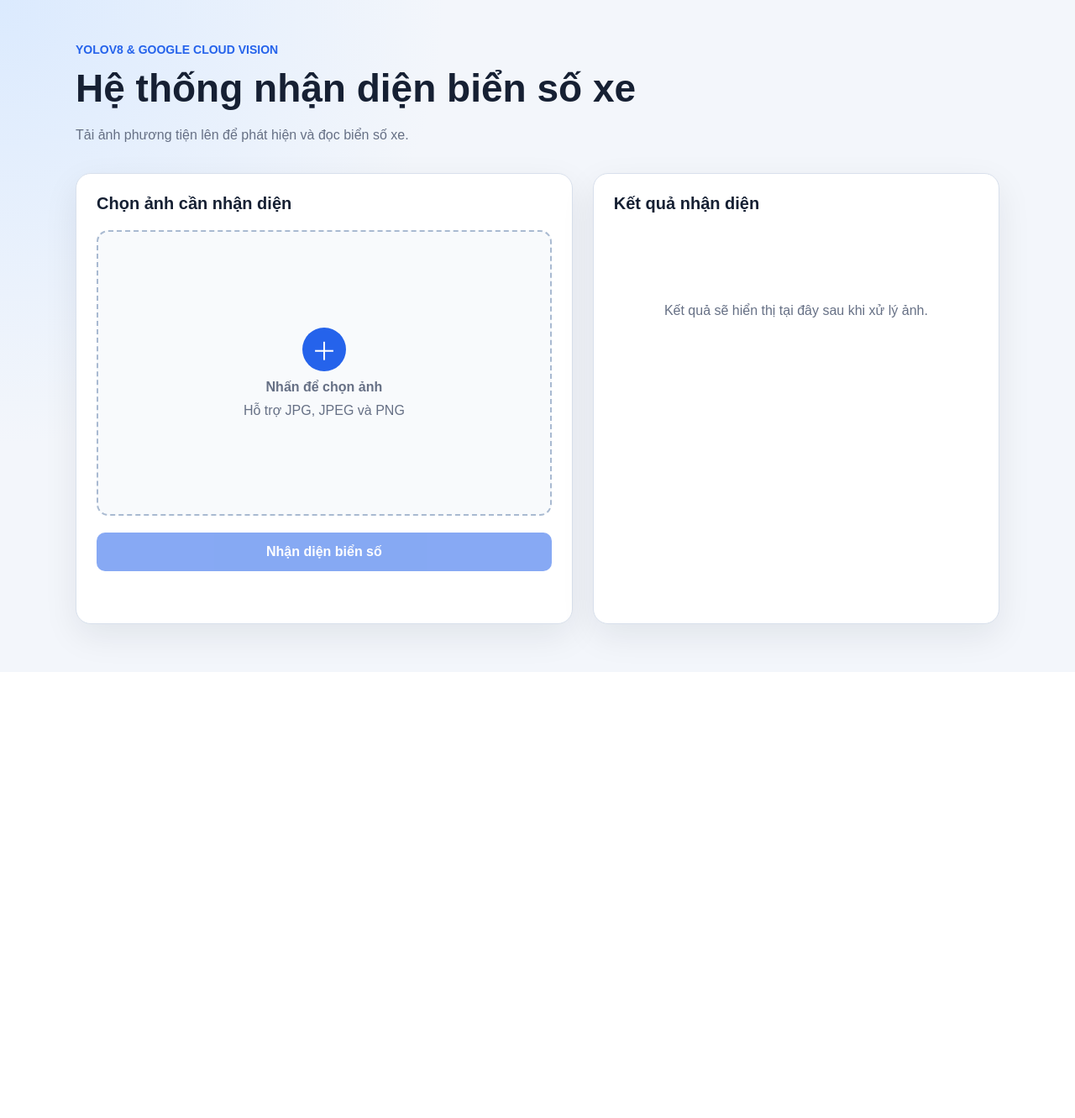
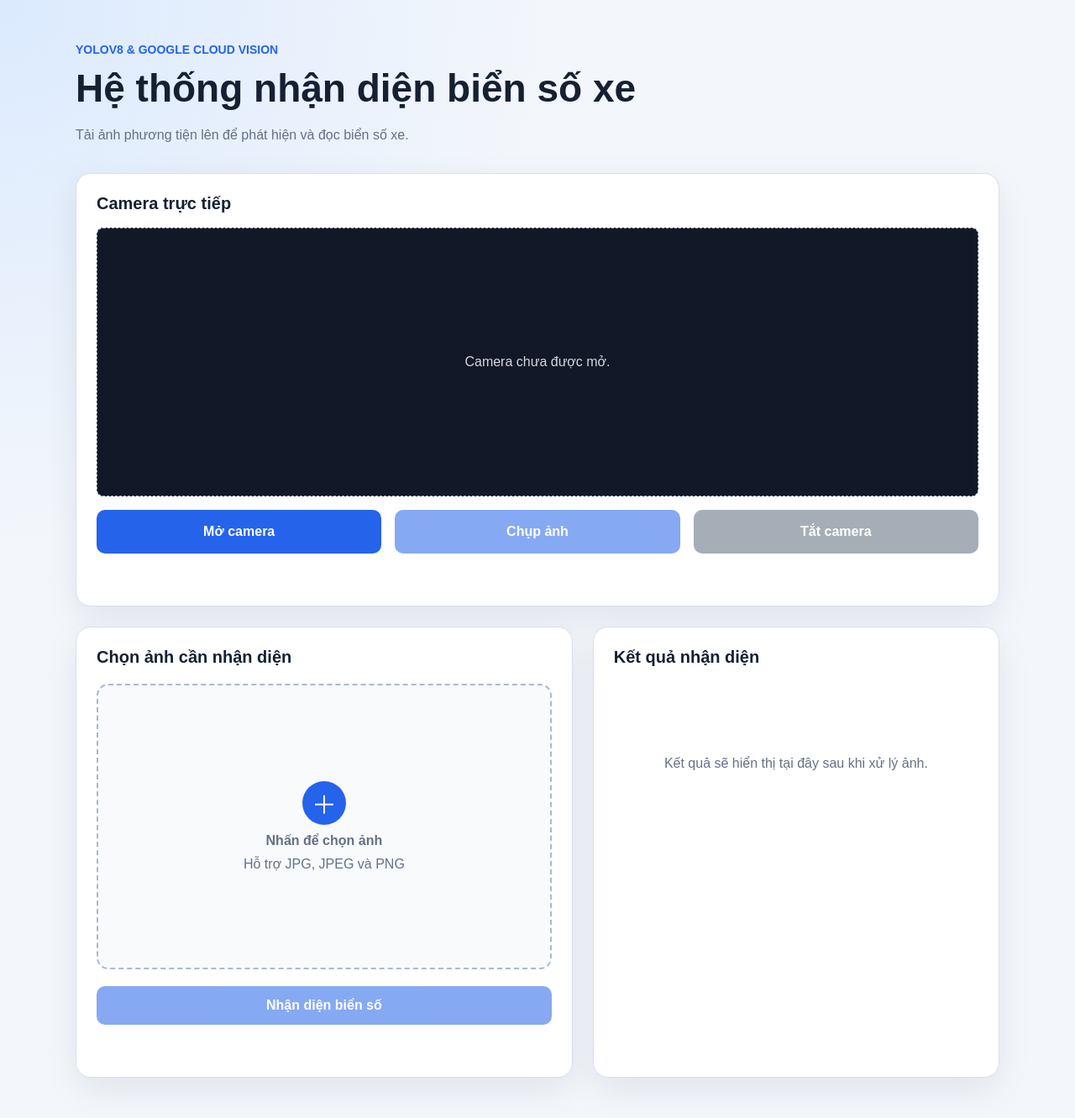
Before and after one commit to congtai633/nhan_dien_bien_so_xe, a Python web app: template templates/index.html in a window 1280 px wide. Shown: the whole page at 84% size. Before the commit the page ends 790 px from the top, so only its background shows below. Run offline with Jinja, Linux system fonts and the light colour scheme; the template is opened without the code that fills it, so the values that code supplies are empty.

Commit message:
xai camera de chup hinh

```diff
--- a/static/css/style.css
+++ b/static/css/style.css
@@ -206,4 +206,54 @@ button:disabled {
     .upload-area {
         min-height: 260px;
     }
+    .camera-actions {
+        grid-template-columns: 1fr;
+    }
 }
+
+
+
+.camera-panel {
+    margin: 24px 0;
+}
+
+.camera-frame {
+    min-height: 320px;
+    display: grid;
+    place-items: center;
+    overflow: hidden;
+    border: 1px dashed #aab7b8;
+    border-radius: 8px;
+    background: #111827;
+}
+
+#camera {
+    display: block;
+    width: 100%;
+    max-height: 520px;
+    object-fit: contain;
+}
+
+#camera-placeholder {
+    color: #d5d8dc;
+}
+
+.camera-actions {
+    display: grid;
+    grid-template-columns: repeat(3, minmax(0, 1fr));
+    gap: 16px;
+    margin-top: 16px;
+}
+
+.camera-actions button {
+    width: 100%;
+    min-height: 52px;
+}
+
+.secondary-button {
+    background: #5d6d7e;
+}
+
+#camera-canvas {
+    display: none;
+}
--- a/static/js/app.js
+++ b/static/js/app.js
@@ -14,7 +14,19 @@ const confidence = document.getElementById("confidence");
 const rawText = document.getElementById("rawText");
 const resultStatus = document.getElementById("resultStatus");
 
+const camera = document.querySelector("#camera");
+const cameraPlaceholder = document.querySelector("#camera-placeholder");
+const openCameraButton = document.querySelector("#open-camera");
+const closeCameraButton = document.querySelector("#close-camera");
+const message = document.querySelector("#message");
+
+const captureCameraButton = document.querySelector("#capture-camera");
+const cameraCanvas = document.querySelector("#camera-canvas");
+const previewTitle = document.querySelector("#preview-title");
+
+let cameraStream = null;
 let previewUrl = null;
+let selectedImageFile = null;
 
 imageInput.addEventListener("change", () => {
     const file = imageInput.files[0];
@@ -27,28 +39,36 @@ imageInput.addEventListener("change", () => {
         URL.revokeObjectURL(previewUrl);
     }
 
+    selectedImageFile = file;
     previewUrl = URL.createObjectURL(file);
 
     previewImage.src = previewUrl;
     previewImage.hidden = false;
     uploadPlaceholder.hidden = true;
+    previewTitle.textContent = "Ảnh đã chọn từ máy";
     scanButton.disabled = false;
 
     statusMessage.textContent = "";
+    resetResult();
 });
 
 form.addEventListener("submit", async (event) => {
     event.preventDefault();
 
-    const file = imageInput.files[0];
-
-    if (!file) {
-        showStatus("Vui lòng chọn một ảnh.", "error");
+    if (!selectedImageFile) {
+        showStatus(
+            "Vui lòng chọn ảnh hoặc chụp một khung hình.",
+            "error"
+        );
         return;
     }
 
     const formData = new FormData();
-    formData.append("image", file);
+    formData.append(
+        "image",
+        selectedImageFile,
+        selectedImageFile.name
+    );
 
     setLoading(true);
     showStatus("Đang nhận diện biển số...", "");
@@ -101,3 +121,139 @@ function showStatus(message, type) {
     statusMessage.textContent = message;
     statusMessage.className = `status ${type}`;
 }
+
+function resetResult() {
+    emptyResult.hidden = false;
+    resultContent.hidden = true;
+}
+
+openCameraButton.addEventListener("click", async () => {
+    if (!navigator.mediaDevices?.getUserMedia) {
+        message.textContent =
+            "Trình duyệt này không hỗ trợ mở camera.";
+        return;
+    }
+
+    try {
+        message.textContent =
+            "Đang yêu cầu quyền sử dụng camera...";
+
+        cameraStream =
+            await navigator.mediaDevices.getUserMedia({
+                video: {
+                    facingMode: {
+                        ideal: "environment",
+                    },
+                },
+                audio: false,
+            });
+
+        camera.srcObject = cameraStream;
+
+        camera.hidden = false;
+        cameraPlaceholder.hidden = true;
+
+        openCameraButton.disabled = true;
+        captureCameraButton.disabled = false;
+        closeCameraButton.disabled = false;
+
+        message.textContent = "Camera đang hoạt động.";
+    } catch (error) {
+        message.textContent =
+            "Không thể mở camera. Hãy kiểm tra quyền camera.";
+    }
+});
+
+function stopCamera() {
+    if (cameraStream) {
+        cameraStream.getTracks().forEach((track) => {
+            track.stop();
+        });
+    }
+
+    cameraStream = null;
+    camera.srcObject = null;
+
+    camera.hidden = true;
+    cameraPlaceholder.hidden = false;
+
+    openCameraButton.disabled = false;
+    captureCameraButton.disabled = true;
+    closeCameraButton.disabled = true;
+
+    message.textContent = "Camera đã tắt.";
+}
+
+closeCameraButton.addEventListener(
+    "click",
+    stopCamera
+);
+
+window.addEventListener(
+    "beforeunload",
+    stopCamera
+);
+
+captureCameraButton.addEventListener("click", () => {
+    if (!cameraStream) {
+        message.textContent = "Camera chưa được mở.";
+        return;
+    }
+
+    if (camera.videoWidth === 0 || camera.videoHeight === 0) {
+        message.textContent = "Camera chưa tải hình ảnh xong.";
+        return;
+    }
+
+    cameraCanvas.width = camera.videoWidth;
+    cameraCanvas.height = camera.videoHeight;
+
+    const context = cameraCanvas.getContext("2d");
+
+    context.drawImage(
+        camera,
+        0,
+        0,
+        cameraCanvas.width,
+        cameraCanvas.height
+    );
+
+    cameraCanvas.toBlob(
+        (blob) => {
+            if (!blob) {
+                message.textContent =
+                    "Không thể tạo ảnh từ camera.";
+                return;
+            }
+
+            selectedImageFile = new File(
+                [blob],
+                "camera-capture.jpg",
+                { type: "image/jpeg" }
+            );
+
+            if (previewUrl) {
+                URL.revokeObjectURL(previewUrl);
+            }
+
+            previewUrl = URL.createObjectURL(selectedImageFile);
+            previewImage.src = previewUrl;
+            previewImage.hidden = false;
+            uploadPlaceholder.hidden = true;
+            previewTitle.textContent = "Ảnh vừa chụp từ camera";
+            scanButton.disabled = false;
+
+            resetResult();
+            showStatus("", "");
+            message.textContent =
+                "Đã chụp ảnh. Hãy kiểm tra rồi nhấn Nhận diện biển số.";
+
+            previewImage.scrollIntoView({
+                behavior: "smooth",
+                block: "center",
+            });
+        },
+        "image/jpeg",
+        0.92
+    );
+});
--- a/templates/index.html
+++ b/templates/index.html
@@ -1,18 +1,13 @@
 <!DOCTYPE html>
 <html lang="vi">
+
 <head>
     <meta charset="UTF-8">
-    <meta
-        name="viewport"
-        content="width=device-width, initial-scale=1.0"
-    >
+    <meta name="viewport" content="width=device-width, initial-scale=1.0">
 
     <title>Nhận diện biển số xe</title>
 
-    <link
-        rel="stylesheet"
-        href="{{ url_for('static', filename='css/style.css') }}"
-    >
+    <link rel="stylesheet" href="{{ url_for('static', filename='css/style.css') }}">
 </head>
 
 <body>
@@ -25,18 +20,52 @@
             </p>
         </header>
 
+        <section class="camera-panel card">
+            <h2>Camera trực tiếp</h2>
+
+            <div class="camera-frame">
+                <video
+                    id="camera"
+                    autoplay
+                    playsinline
+                    muted
+                    hidden
+                ></video>
+
+                <p id="camera-placeholder">
+                    Camera chưa được mở.
+                </p>
+            </div>
+
+            <div class="camera-actions">
+                <button id="open-camera" type="button">
+                    Mở camera
+                </button>
+
+                <button id="capture-camera" type="button" disabled>
+                    Chụp ảnh
+                </button>
+
+                <button
+                    id="close-camera"
+                    class="secondary-button"
+                    type="button"
+                    disabled
+                >
+                    Tắt camera
+                </button>
+            </div>
+
+            <p id="message" class="status"></p>
+            <canvas id="camera-canvas" hidden></canvas>
+        </section>
+
         <section class="content">
             <form id="scanForm" class="card">
-                <h2>Chọn ảnh cần nhận diện</h2>
+                <h2 id="preview-title">Chọn ảnh cần nhận diện</h2>
 
                 <label class="upload-area" for="imageInput">
-                    <input
-                        id="imageInput"
-                        name="image"
-                        type="file"
-                        accept="image/*"
-                        hidden
-                    >
+                    <input id="imageInput" name="image" type="file" accept="image/*" hidden>
 
                     <div id="uploadPlaceholder">
                         <div class="upload-icon">＋</div>
@@ -44,11 +73,7 @@
                         <span>Hỗ trợ JPG, JPEG và PNG</span>
                     </div>
 
-                    <img
-                        id="previewImage"
-                        alt="Ảnh xem trước"
-                        hidden
-                    >
+                    <img id="previewImage" alt="Ảnh cần nhận diện" hidden>
                 </label>
 
                 <button id="scanButton" type="submit" disabled>
@@ -94,8 +119,7 @@
         </section>
     </main>
 
-    <script
-        src="{{ url_for('static', filename='js/app.js') }}"
-    ></script>
+    <script src="{{ url_for('static', filename='js/app.js') }}"></script>
 </body>
+
 </html>
```
